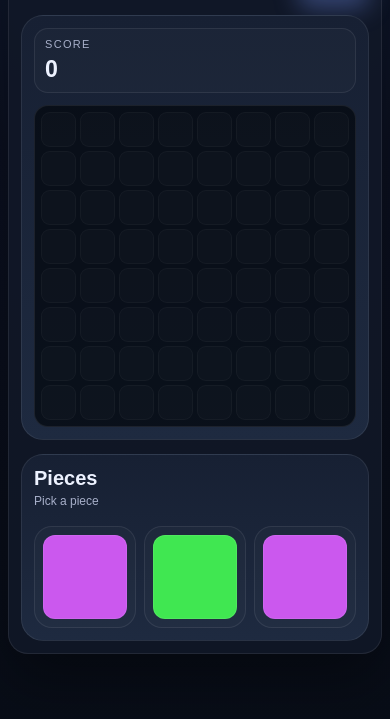
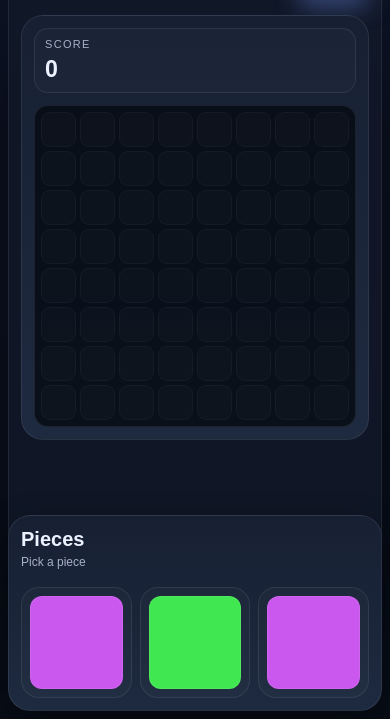
Before and after one commit to Cosmic-Kitten/Roblox, a website: page index.html in a window 390 px wide. Shown: the part 125-844 px from the top of the page. Drawn offline with Linux system fonts and the light colour scheme.

Commit message:
auto-sync: 2026-09-20T06:15:59Z

```diff
--- a/styles.css
+++ b/styles.css
@@ -291,6 +291,7 @@ button {
   .status-pill strong { font-size: 1rem; }
   .board-panel,
   .tray-panel { padding: 12px; }
+  .game-layout { padding-bottom: 154px; }
   .score-row { margin-bottom: 12px; gap: 8px; }
   .stat-box { padding: 9px 10px; }
   .stat-box strong { font-size: 1.45rem; }
@@ -298,6 +299,17 @@ button {
   .tray { gap: 8px; }
   .piece-grid { min-height: 88px; padding: 8px; }
   .tray-header { align-items: flex-start; flex-direction: column; gap: 4px; }
+  .tray-panel {
+    position: fixed;
+    z-index: 10;
+    left: 50%;
+    bottom: 8px;
+    width: calc(100vw - 16px);
+    max-width: 520px;
+    transform: translateX(-50%);
+    box-shadow: 0 16px 36px rgba(0,0,0,0.42);
+    backdrop-filter: blur(16px);
+  }
 }
 
 @media (max-width: 390px) {
```
